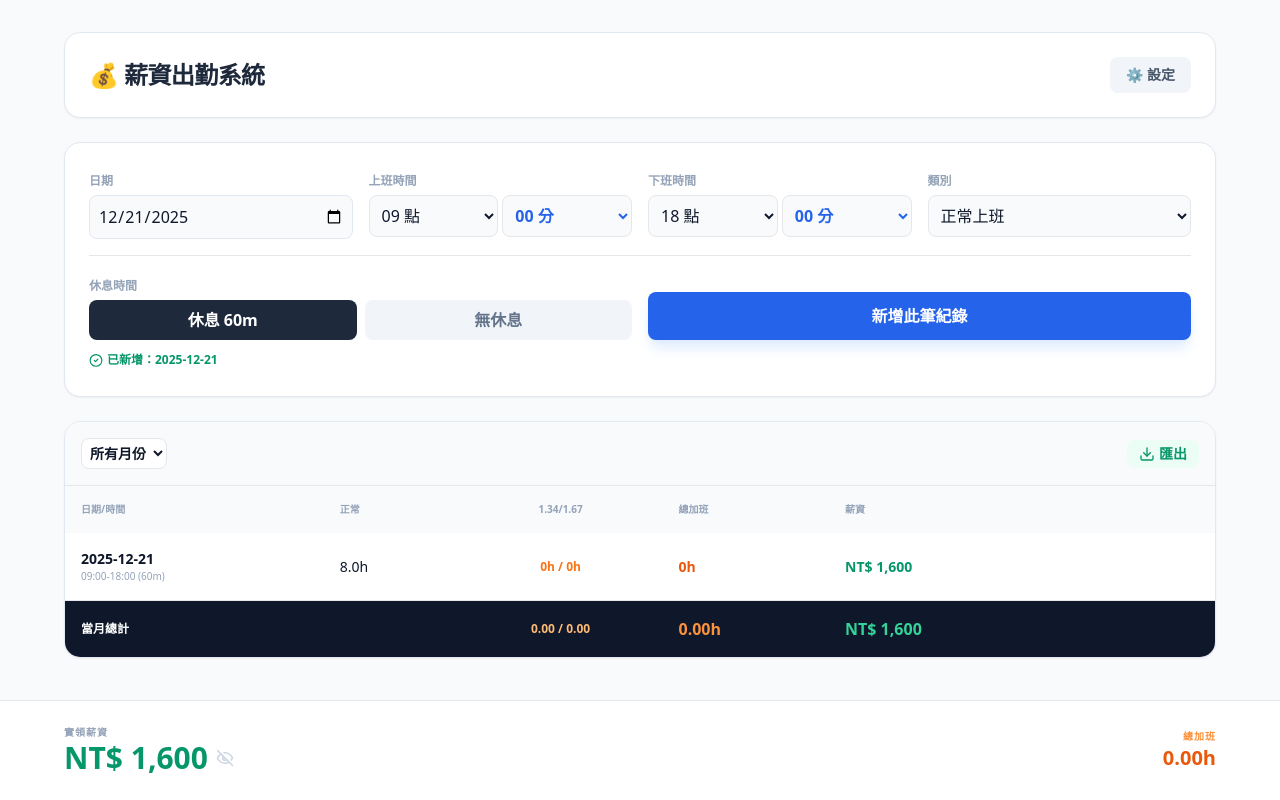
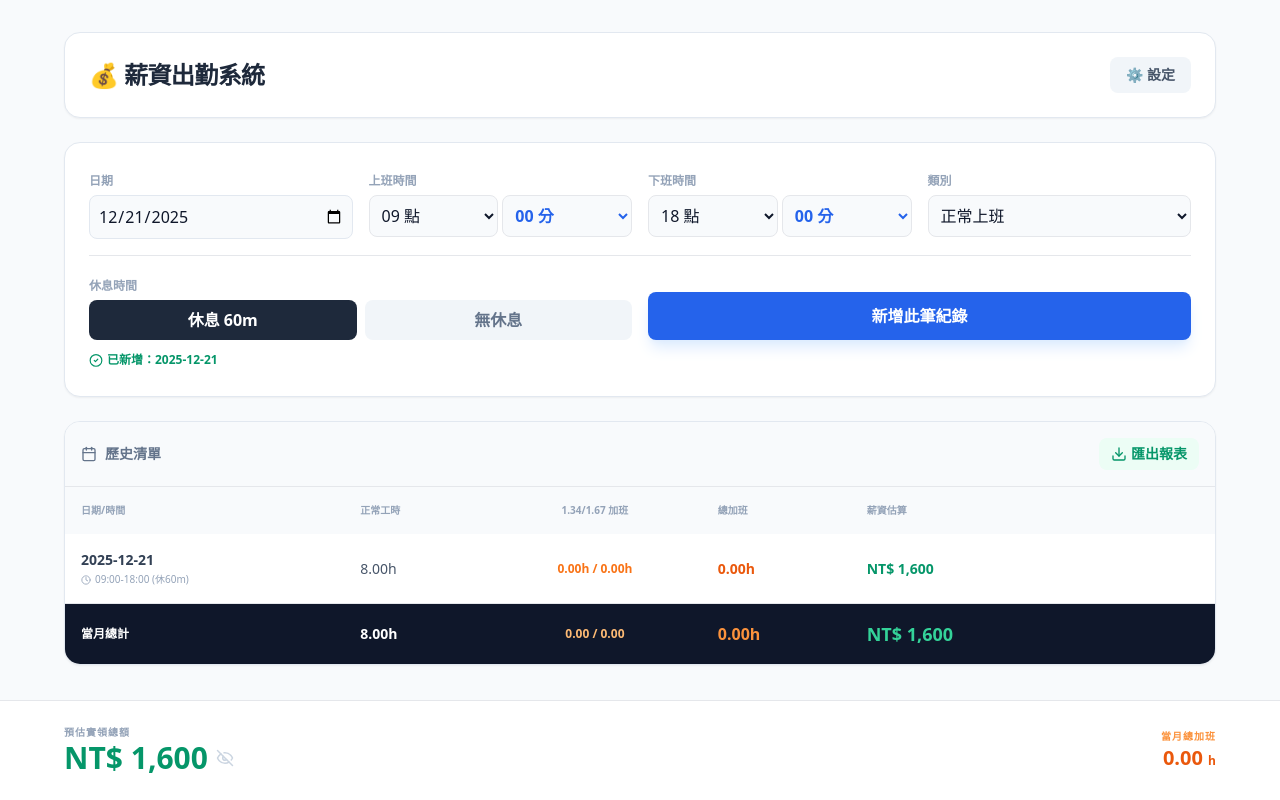
Before and after one commit to Chung0221/salary-tracker, a React (Vite) app: page / in a window 1280 px wide. Both pictures are taken after a click on the button "新增此筆紀錄". Built offline with nearby package versions, Linux system fonts and the light colour scheme.

Commit message:
Update App.jsx

```diff
--- a/App.jsx
+++ b/App.jsx
@@ -18,7 +18,6 @@ const SalaryTracker = () => {
   const [deleteTarget, setDeleteTarget] = useState(null);
   const [filterMonth, setFilterMonth] = useState('all');
 
-  // 拆分時間狀態
   const [timeIn, setTimeIn] = useState({ h: '09', m: '00' });
   const [timeOut, setTimeOut] = useState({ h: '18', m: '00' });
   const [newRecord, setNewRecord] = useState({
@@ -27,7 +26,6 @@ const SalaryTracker = () => {
     note: ''
   });
 
-  // 產生選項
   const hours = Array.from({ length: 24 }, (_, i) => i.toString().padStart(2, '0'));
   const quarters = ['00', '15', '30', '45'];
 
@@ -51,9 +49,12 @@ const SalaryTracker = () => {
 
     const [inH, inM] = checkIn.split(':').map(Number);
     const [outH, outM] = checkOut.split(':').map(Number);
+
+    // 精確計算總分鐘數
     const totalMinutes = (outH * 60 + outM) - (inH * 60 + inM) - (Number(breakMinutes) || 0);
     const totalHours = Math.max(0, totalMinutes / 60);
 
+    // 這裡維持原始數值進行分配計算
     const regularHours = Math.min(totalHours, 8);
     const overtimeTotal = Math.max(totalHours - 8, 0);
     const overtime1 = Math.min(overtimeTotal, 2);
@@ -65,6 +66,7 @@ const SalaryTracker = () => {
     if (note === '雙薪') regularPay += (8 * settings.hourlyRate);
 
     return {
+      // 存儲時保留兩位小數確保精確度
       regularHours: Number(regularHours.toFixed(2)),
       overtimeTotal: Number(overtimeTotal.toFixed(2)),
       overtime1: Number(overtime1.toFixed(2)),
@@ -91,8 +93,9 @@ const SalaryTracker = () => {
     salary: acc.salary + (Number(r.salary) || 0),
     ot1: acc.ot1 + (Number(r.overtime1) || 0),
     ot2: acc.ot2 + (Number(r.overtime2) || 0),
-    otTotal: acc.otTotal + (Number(r.overtimeTotal) || 0)
-  }), { salary: 0, ot1: 0, ot2: 0, otTotal: 0 });
+    otTotal: acc.otTotal + (Number(r.overtimeTotal) || 0),
+    regTotal: acc.regTotal + (Number(r.regularHours) || 0)
+  }), { salary: 0, ot1: 0, ot2: 0, otTotal: 0, regTotal: 0 });
 
   const copyForSheets = () => {
     if (filteredRecords.length === 0) return alert('目前沒有資料');
@@ -100,11 +103,11 @@ const SalaryTracker = () => {
     let tsv = `薪資報表: ${dates[0]} ~ ${dates[dates.length-1]}\n\n`;
     tsv += "日期\t上班\t下班\t休息\t正常\t1.34加\t1.67加\t總加\t薪資\t備註\n";
     [...filteredRecords].reverse().forEach(r => {
-      tsv += `${r.date}\t${r.checkIn}\t${r.checkOut}\t${r.breakMinutes}\t${r.regularHours}\t${r.overtime1}\t${r.overtime2}\t${r.overtimeTotal}\t${r.salary}\t${r.note}\n`;
+      tsv += `${r.date}\t${r.checkIn}\t${r.checkOut}\t${r.breakMinutes}\t${r.regularHours.toFixed(2)}\t${r.overtime1.toFixed(2)}\t${r.overtime2.toFixed(2)}\t${r.overtimeTotal.toFixed(2)}\t${r.salary}\t${r.note}\n`;
     });
-    tsv += `\n總計\t\t\t\t\t${totals.ot1.toFixed(2)}\t${totals.ot2.toFixed(2)}\t${totals.otTotal.toFixed(2)}\t${totals.salary}\n`;
+    tsv += `\n總計\t\t\t\t${totals.regTotal.toFixed(2)}\t${totals.ot1.toFixed(2)}\t${totals.ot2.toFixed(2)}\t${totals.otTotal.toFixed(2)}\t${totals.salary}\n`;
     navigator.clipboard.writeText(tsv);
-    alert('已複製到剪貼簿');
+    alert('已複製到剪貼簿（含精確小數）');
     setShowExportModal(false);
   };
 
@@ -180,39 +183,37 @@ const SalaryTracker = () => {
           {lastAddedInfo && <div className="mt-2 text-emerald-600 text-xs font-bold flex items-center gap-1 animate-bounce"><CheckCircle2 size={14}/> {lastAddedInfo}</div>}
         </div>
 
-        {/* 表格清單 */}
         <div className="bg-white rounded-2xl shadow-sm border border-slate-200 overflow-hidden">
-          <div className="p-4 bg-slate-50 border-b flex justify-between items-center">
-            <select value={filterMonth} onChange={e => setFilterMonth(e.target.value)} className="bg-white border rounded-lg p-1 text-sm font-bold">
-              <option value="all">所有月份</option>
-              {[...new Set(records.map(r => r.date.substring(0, 7)))].map(m => <option key={m} value={m}>{m}</option>)}
-            </select>
-            <button onClick={() => setShowExportModal(true)} className="text-emerald-600 flex items-center gap-1 font-bold text-sm bg-emerald-50 px-3 py-1 rounded-lg transition"><Download size={16}/> 匯出</button>
+          <div className="p-4 bg-slate-50 border-b flex justify-between items-center text-sm font-bold">
+            <div className="flex items-center gap-2 text-slate-500"><Calendar size={16} /><span>歷史清單</span></div>
+            <button onClick={() => setShowExportModal(true)} className="text-emerald-600 flex items-center gap-1 hover:text-emerald-700 bg-emerald-50 px-3 py-1.5 rounded-lg transition"><Download size={16}/> 匯出報表</button>
           </div>
           <div className="overflow-x-auto">
             <table className="w-full text-left whitespace-nowrap">
               <thead className="text-[10px] text-slate-400 bg-slate-50 uppercase font-black">
-                <tr><th className="p-4">日期/時間</th><th className="p-4">正常</th><th className="p-4 text-center">1.34/1.67</th><th className="p-4">總加班</th><th className="p-4">薪資</th><th className="p-4"></th></tr>
+                <tr><th className="p-4">日期/時間</th><th className="p-4">正常工時</th><th className="p-4 text-center">1.34/1.67 加班</th><th className="p-4">總加班</th><th className="p-4">薪資估算</th><th className="p-4"></th></tr>
               </thead>
               <tbody>
                 {filteredRecords.map(r => (
                   <tr key={r.id} className="border-b hover:bg-slate-50 transition group">
                     <td className="p-4">
-                      <div className="text-sm font-bold">{r.date}</div>
-                      <div className="text-[10px] text-slate-400">{r.checkIn}-{r.checkOut} ({r.breakMinutes}m)</div>
+                      <div className="text-sm font-bold text-slate-700">{r.date}</div>
+                      <div className="text-[10px] text-slate-400 flex items-center gap-1 mt-0.5"><Clock size={10}/> {r.checkIn}-{r.checkOut} ({r.breakMinutes === 0 ? '無休息' : '休60m'})</div>
                     </td>
-                    <td className="p-4 text-sm">{Number(r.regularHours).toFixed(1)}h</td>
-                    <td className="p-4 text-center text-xs font-bold text-orange-500">{r.overtime1}h / {r.overtime2}h</td>
-                    <td className="p-4 text-sm font-black text-orange-600">{r.overtimeTotal}h</td>
+                    <td className="p-4 text-sm font-medium text-slate-600">{Number(r.regularHours).toFixed(2)}h</td>
+                    <td className="p-4 text-center text-xs font-bold text-orange-500">{Number(r.overtime1).toFixed(2)}h / {Number(r.overtime2).toFixed(2)}h</td>
+                    <td className="p-4 text-sm font-black text-orange-600">{Number(r.overtimeTotal).toFixed(2)}h</td>
                     <td className="p-4 text-sm font-black text-emerald-600">NT$ {r.salary.toLocaleString()}</td>
                     <td className="p-4 text-right"><button onClick={() => {setDeleteTarget(r); setShowDeleteModal(true)}} className="p-2 text-slate-200 hover:text-red-500 opacity-0 group-hover:opacity-100 transition"><Trash2 size={16}/></button></td>
                   </tr>
                 ))}
                 <tr className="bg-slate-900 text-white font-bold">
-                  <td className="p-4 text-xs">當月總計</td><td className="p-4"></td>
+                  <td className="p-4 text-xs">當月總計</td>
+                  <td className="p-4 text-sm">{totals.regTotal.toFixed(2)}h</td>
                   <td className="p-4 text-center text-xs text-orange-300">{totals.ot1.toFixed(2)} / {totals.ot2.toFixed(2)}</td>
                   <td className="p-4 text-orange-400">{totals.otTotal.toFixed(2)}h</td>
-                  <td className="p-4 text-emerald-400">NT$ {totals.salary.toLocaleString()}</td><td className="p-4"></td>
+                  <td className="p-4 text-emerald-400 text-lg">NT$ {totals.salary.toLocaleString()}</td>
+                  <td className="p-4"></td>
                 </tr>
               </tbody>
             </table>
@@ -220,24 +221,22 @@ const SalaryTracker = () => {
         </div>
       </div>
 
-      {/* 底部總覽 */}
       <div className="fixed bottom-0 left-0 right-0 bg-white/90 backdrop-blur-md border-t p-6 z-40">
         <div className="max-w-6xl mx-auto flex justify-between items-center">
           <div>
-            <span className="text-[10px] text-slate-400 font-black block tracking-widest uppercase">實領薪資</span>
+            <span className="text-[10px] text-slate-400 font-black block tracking-widest uppercase">預估實領總額</span>
             <div className="flex items-center gap-2">
               <span className="text-3xl font-black text-emerald-600">{showSalary ? `NT$ ${totals.salary.toLocaleString()}` : 'NT$ ********'}</span>
               <button onClick={() => setShowSalary(!showSalary)} className="text-slate-300">{showSalary ? <EyeOff size={18}/> : <Eye size={18}/>}</button>
             </div>
           </div>
           <div className="text-right">
-             <span className="text-[10px] text-orange-400 font-black block tracking-widest uppercase">總加班</span>
-             <span className="text-xl font-black text-orange-600">{totals.otTotal.toFixed(2)}h</span>
+             <span className="text-[10px] text-orange-400 font-black block tracking-widest uppercase">當月總加班</span>
+             <span className="text-xl font-black text-orange-600">{totals.otTotal.toFixed(2)} <span className="text-xs">h</span></span>
           </div>
         </div>
       </div>
 
-      {/* Modal 部分省略或保持不變 */}
       {showExportModal && (
         <div className="fixed inset-0 bg-slate-900/60 backdrop-blur-sm flex items-center justify-center z-50 p-4">
           <div className="bg-white rounded-3xl p-8 max-w-sm w-full shadow-2xl">
```
